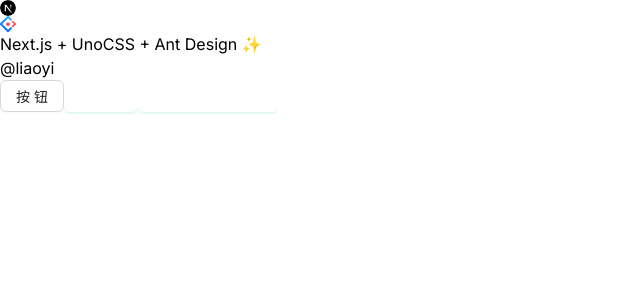
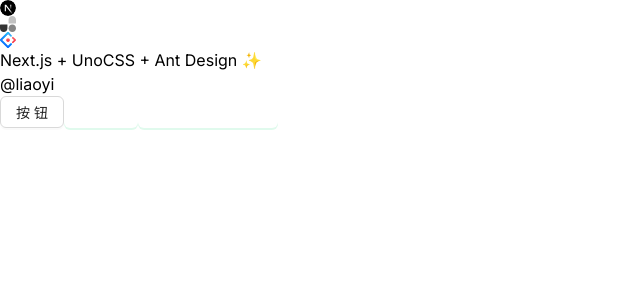
Before and after one commit to liaoyio/next-template, a Next.js app: page / in a window 1280 px wide. Shown: the top 300 px of the page, without its empty margins (0-640 px from the left). Built offline with nearby package versions, Linux system fonts and the light colour scheme.

Commit message:
fix: 修复vercel 编译报错 :bug:

```diff
--- a/package.json
+++ b/package.json
@@ -17,7 +17,6 @@
   "devDependencies": {
     "@ant-design/cssinjs": "^1.18.1",
     "@iconify-json/lucide": "^1.1.144",
-    "@iconify-json/vscode-icons": "^1.1.31",
     "@types/node": "^20",
     "@types/react": "^18",
     "@types/react-dom": "^18",
--- a/src/app/page.tsx
+++ b/src/app/page.tsx
@@ -1,4 +1,4 @@
-import { AntdesignIcon, NextjsIcon } from '@/components/icon/logo'
+import { AntdesignIcon, NextjsIcon, UnocssIcon } from '@/components/icon/logo'
 import { Button } from 'antd'
 
 export default function Home() {
@@ -7,7 +7,7 @@ export default function Home() {
       <div flex="~ col" className="items-center">
         <div flex="~" className="gap-3 pb-4">
           <NextjsIcon className="w-9 h-9" />
-          <i className="text-4xl i-vscode-icons-file-type-unocss"></i>
+          <UnocssIcon className="w-9 h-9" />
           <AntdesignIcon className="w-9 h-9" />
         </div>
         <h1 className="font-semibold text-3xl">Next.js + UnoCSS + Ant Design ✨</h1>
--- a/src/components/icon/logo.tsx
+++ b/src/components/icon/logo.tsx
@@ -117,3 +117,27 @@ export function NextjsIcon(props: SVGProps<SVGSVGElement>) {
     </svg>
   )
 }
+
+export function UnocssIcon(props: SVGProps<SVGSVGElement>) {
+  return (
+    <svg
+      xmlns="http://www.w3.org/2000/svg"
+      width="1em"
+      height="1em"
+      viewBox="0 0 256 256"
+      {...props}
+    >
+      <g fill="#333">
+        <path
+          fillOpacity=".6"
+          d="M137.176 195.927c0-32.812 26.6-59.412 59.412-59.412S256 163.115 256 195.927s-26.6 59.412-59.412 59.412s-59.412-26.6-59.412-59.412Z"
+        ></path>
+        <path
+          fillOpacity=".3"
+          d="M137.176 59.412C137.176 26.6 163.776 0 196.588 0S256 26.6 256 59.412v53.471a5.941 5.941 0 0 1-5.941 5.941H143.117a5.941 5.941 0 0 1-5.941-5.94V59.411Z"
+        ></path>
+        <path d="M118.824 195.927c0 32.812-26.6 59.412-59.412 59.412S0 228.74 0 195.927v-53.471a5.94 5.94 0 0 1 5.941-5.941h106.942c3.28 0 5.941 2.66 5.941 5.941v53.47Z"></path>
+      </g>
+    </svg>
+  )
+}
--- a/src/types/shims.d.ts
+++ b/src/types/shims.d.ts
@@ -3,5 +3,7 @@
 import type { AttributifyAttributes } from '@unocss/preset-attributify'
 
 declare module 'react' {
-  interface HTMLAttributes<T> extends AttributifyAttributes { }
+  interface HTMLAttributes extends AttributifyAttributes {
+    //
+  }
 }
```
Also changed, not shown: 1 other file (tests, documents, lock files or other folders).
